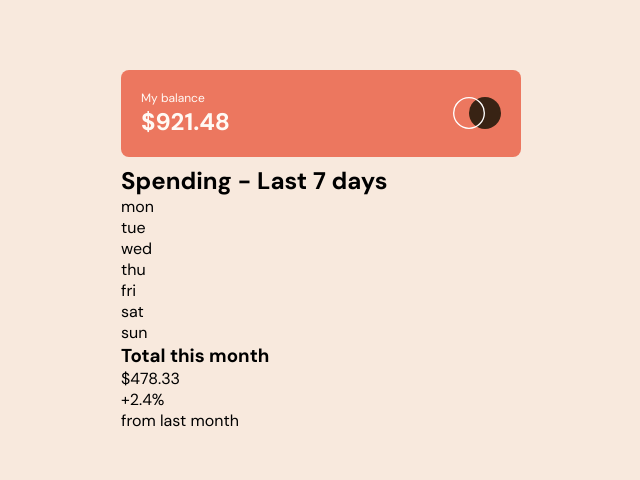
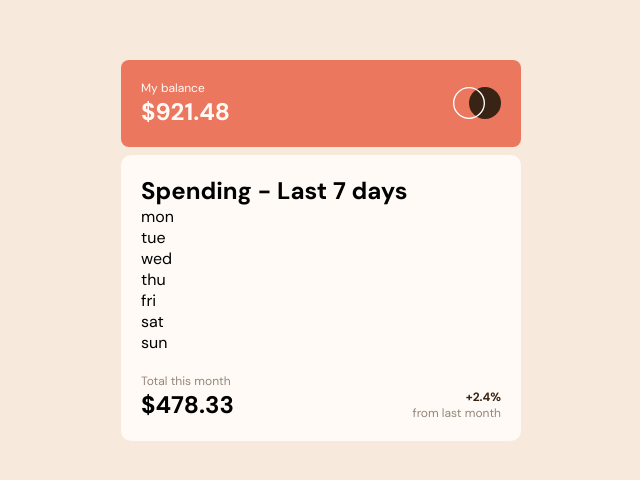
Before and after one commit to debse/expenses-chart, a plain HTML site: page index.html in a window 1280 px wide. Shown: the part 150-630 px from the top of the page, without its empty margins (319-959 px from the left). Drawn offline with Linux system fonts and the light colour scheme.

Commit message:
add styled header and footer from card section

```diff
--- a/css/main.css
+++ b/css/main.css
@@ -37,6 +37,8 @@ main {
   width: min(95%, 25rem);
 }
 
+/* BALANCE SECTION */
+
 .balance {
   color: var(--clr-neutral-orange);
   background-color: var(--clr-primary-red);
@@ -62,3 +64,54 @@ main {
 .balance img {
   height: 32px;
 }
+
+/* CARD SECTION */
+
+.card {
+  background-color: var(--clr-neutral-orange);
+  padding: 20px;
+  border-radius: 10px;
+}
+
+/* CARD HEADER */
+
+.card .header h2 {
+  font-weight: 700;
+  font-size: 1.5em;
+}
+
+/* CARD CHART */
+
+/* CARD FOOTER */
+
+.card .footer {
+  border-top: 1px solid var(--cream);
+  padding-top: 20px;
+}
+
+.card .footer h3 {
+  font-weight: var(--fw-normal);
+  font-size: 0.75em;
+  color: var(--clr-neutral-brown-medium);
+}
+
+.card .footer .details {
+  display: flex;
+  justify-content: space-between;
+}
+
+.card .footer .details .total {
+  font-weight: 700;
+  font-size: 1.5em;
+}
+
+.card .footer .details .difference {
+  font-size: 0.75em;
+  text-align: right;
+  color: var(--clr-neutral-brown-medium);
+}
+
+.card .footer .details .difference .percentage {
+  font-weight: var(--fw-bold);
+  color: var(--clr-neutral-brown-dark);
+}
--- a/index.html
+++ b/index.html
@@ -65,7 +65,7 @@
             <div class="details">
               <div class="total">$478.33</div>
               <div class="difference">
-                <div id="percentage">+2.4%</div>
+                <div class="percentage">+2.4%</div>
                 <div>from last month</div>
               </div>
             </div>
```
